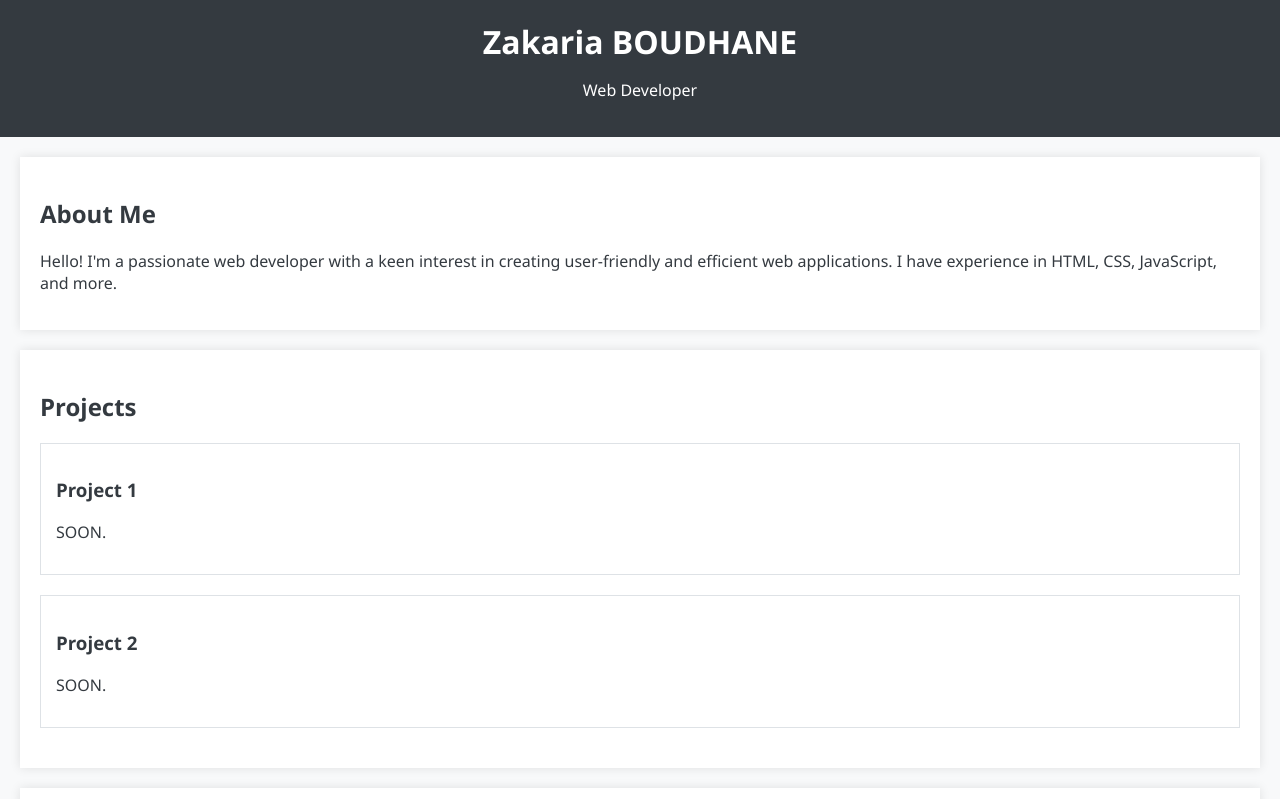
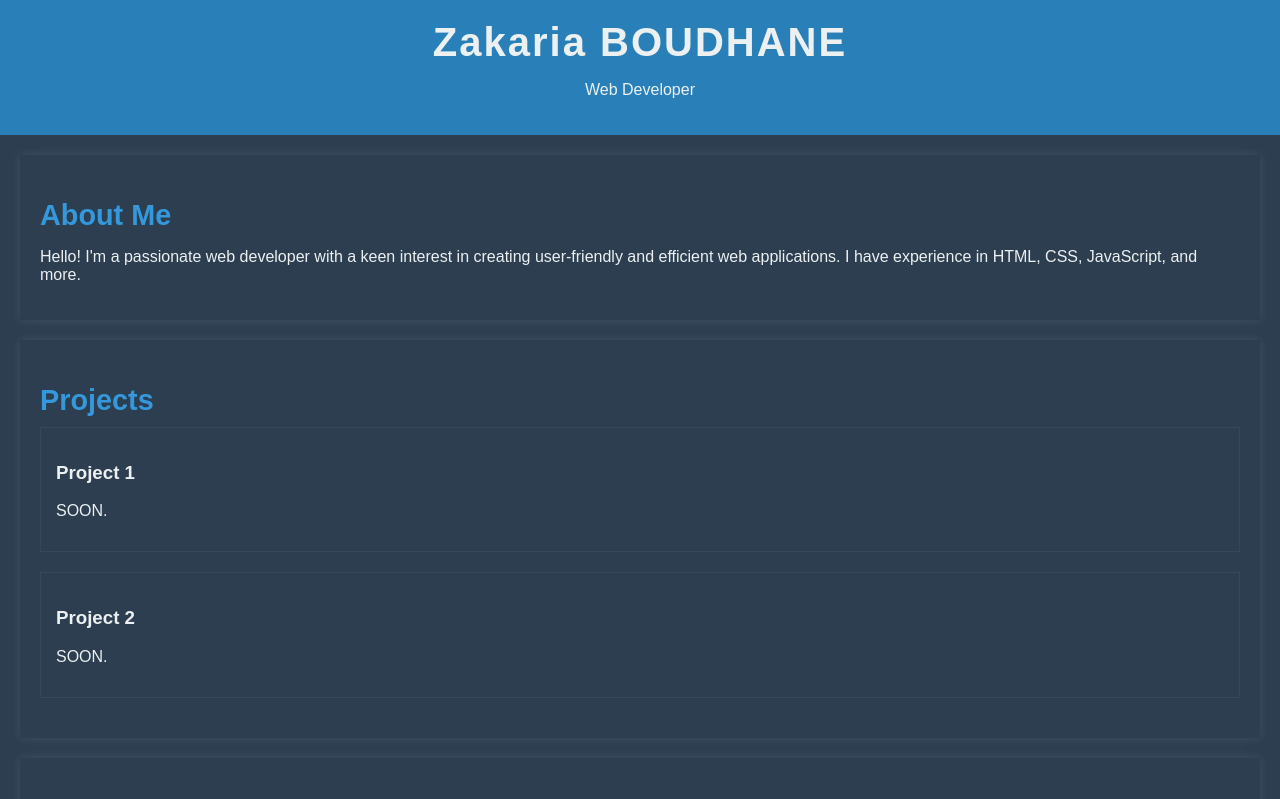
Before and after one commit to Zakaria-BOUDHANE/portfolio, a plain HTML site: page index.html in a window 1280 px wide. Shown: the top 799 px of the page. Drawn offline with Linux system fonts and the light colour scheme.

Commit message:
Update styles.css

```diff
--- a/styles.css
+++ b/styles.css
@@ -1,46 +1,57 @@
 body {
-    font-family: 'Segoe UI', Tahoma, Geneva, Verdana, sans-serif;
+    font-family: 'Arial', sans-serif;
     margin: 0;
     padding: 0;
-    background-color: #f8f9fa;
-    color: #343a40;
+    background-color: #2C3E50; /* Midnight Blue */
+    color: #ECF0F1; /* Clouds */
+    transition: background-color 0.3s ease-in-out;
 }
 
 header {
-    background-color: #343a40;
-    color: #ffffff;
+    background-color: #3498DB; /* Belize Hole */
     text-align: center;
     padding: 20px;
+    transition: background-color 0.3s ease-in-out;
+}
+
+header:hover,
+footer:hover {
+    background-color: #2980B9; /* Belize Hole (slightly darker) */
 }
 
 header h1 {
     margin: 0;
-    font-size: 2em;
+    font-size: 2.5em;
+    color: #ECF0F1; /* Clouds */
+    letter-spacing: 2px;
+    animation: fadeInDown 1s ease-out; /* Fade-in animation */
 }
 
 main {
     display: flex;
     flex-wrap: wrap;
     justify-content: space-around;
-    padding: 20px;
 }
 
 section {
     flex: 1;
     margin: 20px;
     padding: 20px;
-    background-color: #ffffff;
-    box-shadow: 0 0 10px rgba(0, 0, 0, 0.1);
+    background-color: #2C3E50; /* Midnight Blue */
+    box-shadow: 0 0 10px rgba(255, 255, 255, 0.1);
     transition: box-shadow 0.3s ease-in-out, transform 0.3s ease-in-out;
 }
 
 section:hover {
-    box-shadow: 0 0 15px rgba(0, 0, 0, 0.2);
-    transform: scale(1.05);
+    box-shadow: 0 0 15px rgba(255, 255, 255, 0.2);
+    transform: scale(1.05); /* Scaling on hover */
 }
 
 h2 {
-    color: #343a40;
+    color: #3498DB; /* Belize Hole */
+    font-size: 1.8em;
+    margin-bottom: 10px;
+    animation: fadeInUp 1s ease-out; /* Fade-in animation */
 }
 
 ul {
@@ -55,29 +66,30 @@ li {
 footer {
     text-align: center;
     padding: 10px;
-    background-color: #343a40;
-    color: #ffffff;
+    background-color: #3498DB; /* Belize Hole */
+    color: #ECF0F1; /* Clouds */
+    transition: background-color 0.3s ease-in-out;
 }
 
 #projects .project {
     margin-bottom: 20px;
     padding: 15px;
-    border: 1px solid #dee2e6;
-    background-color: #ffffff;
+    border: 1px solid #34495E; /* Wet Asphalt */
+    background-color: #2C3E50; /* Midnight Blue */
     transition: transform 0.3s ease-in-out;
 }
 
 #projects .project:hover {
-    transform: scale(1.05);
+    transform: scale(1.1); /* Scaling on hover */
 }
 
 /* Smooth scroll behavior for anchor links */
 a {
     text-decoration: none;
-    color: #343a40;
+    color: #3498DB; /* Belize Hole */
     transition: color 0.3s ease-in-out;
 }
 
 a:hover {
-    color: #007bff;
+    color: #2980B9; /* Belize Hole (slightly darker) */
 }
```
